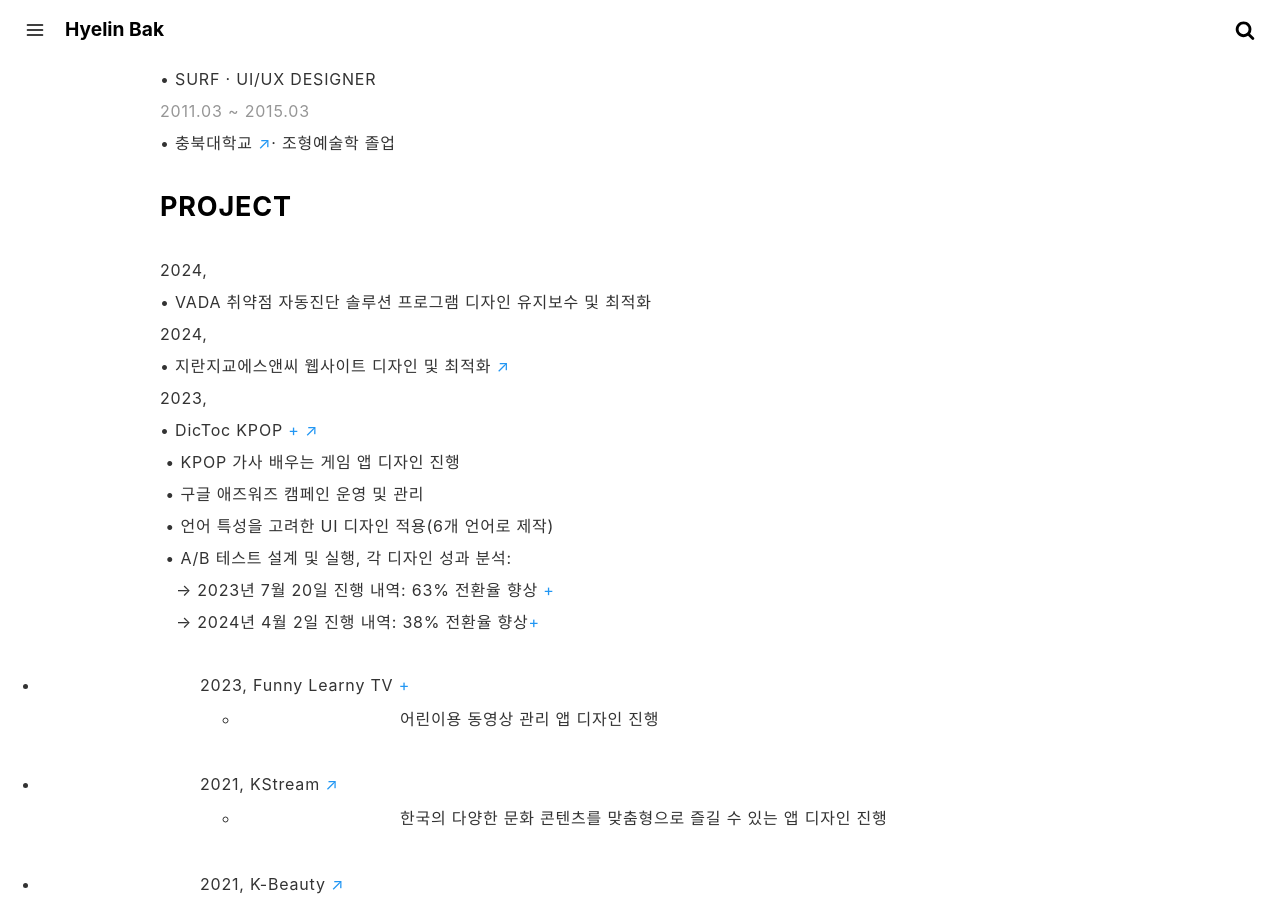
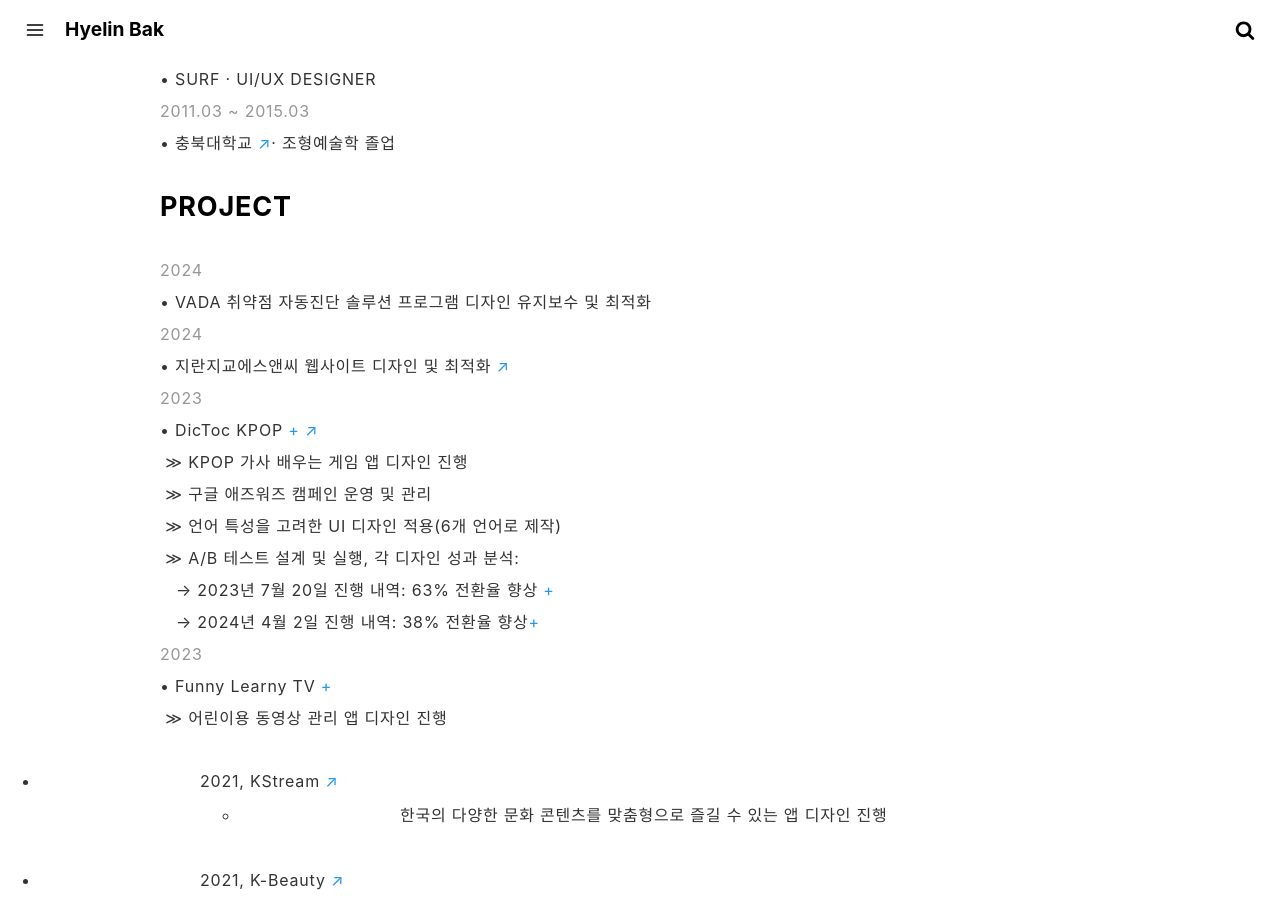
Before and after one commit to crazyjamy/crazyjamy.github.io, a Jekyll site: the page built from about.md, in a window 1280 px wide and 900 px high, scrolled down 591 px. Built offline with Jekyll 4.4.1, drawn with Linux system fonts in a browser that asks for light colours.

Commit message:
Update about.md

```diff
--- a/about.md
+++ b/about.md
@@ -27,20 +27,21 @@
 • 충북대학교 <a href="https://www.cbnu.ac.kr/www/index.do" target="_blank">↗</a>· 조형예술학 졸업
 
 ### PROJECT
-2024,
+<span style="color: #969696;"> 2024 </span>
 • VADA 취약점 자동진단 솔루션 프로그램 디자인 유지보수 및 최적화
-2024,
+<span style="color: #969696;"> 2024 </span>
 • 지란지교에스앤씨 웹사이트 디자인 및 최적화 <a href="https://www.jiransnc.com" target="_blank">↗</a>
-2023,
+<span style="color: #969696;"> 2023 </span>
 • DicToc KPOP [+](../kpoplyricsgame/) <a href="https://play.google.com/store/search?q=dictoc&c=apps" target="_blank">↗</a>
-&nbsp;• KPOP 가사 배우는 게임 앱 디자인 진행
-&nbsp;• 구글 애즈워즈 캠페인 운영 및 관리
-&nbsp;• 언어 특성을 고려한 UI 디자인 적용(6개 언어로 제작)
-&nbsp;• A/B 테스트 설계 및 실행, 각 디자인 성과 분석:
+&nbsp;≫ KPOP 가사 배우는 게임 앱 디자인 진행
+&nbsp;≫ 구글 애즈워즈 캠페인 운영 및 관리
+&nbsp;≫ 언어 특성을 고려한 UI 디자인 적용(6개 언어로 제작)
+&nbsp;≫ A/B 테스트 설계 및 실행, 각 디자인 성과 분석:
 &nbsp; &nbsp;→ 2023년 7월 20일 진행 내역: 63% 전환율 향상 [+](,./ab-kpoplyricsgame-230724/)
 &nbsp; &nbsp;→ 2024년 4월 2일 진행 내역: 38% 전환율 향상[+](../ab-kpoplyricsgame-240402/)
-+ 2023, Funny Learny TV [+](../funnylearnytv/)
-  + 어린이용 동영상 관리 앱 디자인 진행
+<span style="color: #969696;"> 2023 </span>
+• Funny Learny TV [+](../funnylearnytv/)
+&nbsp;≫ 어린이용 동영상 관리 앱 디자인 진행
 + 2021, KStream <a href="https://play.google.com/store/apps/details?id=io.tm.k.stream" target="_blank">↗</a>
   + 한국의 다양한 문화 콘텐츠를 맞춤형으로 즐길 수 있는 앱 디자인 진행
 + 2021, K-Beauty <a href="https://play.google.com/store/apps/details?id=io.tm.kbeauty.tv" target="_blank">↗</a>
```
